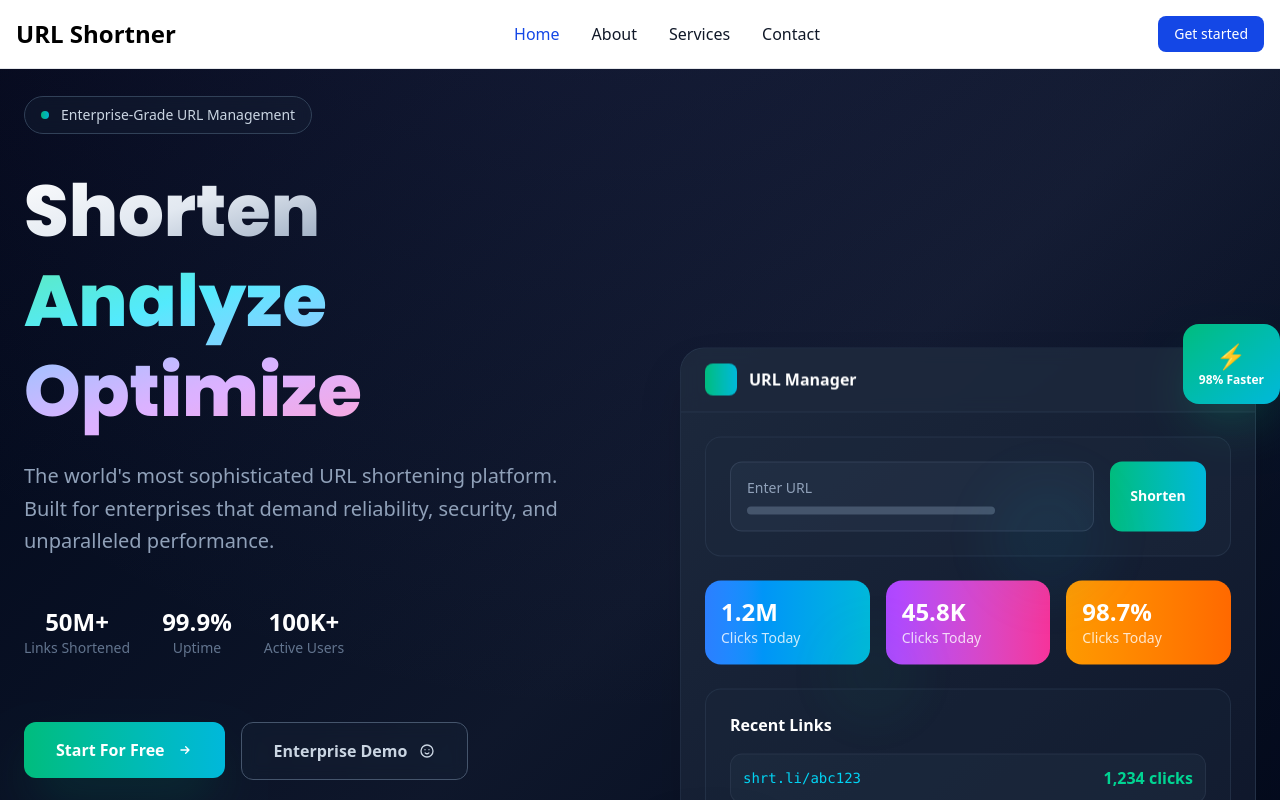
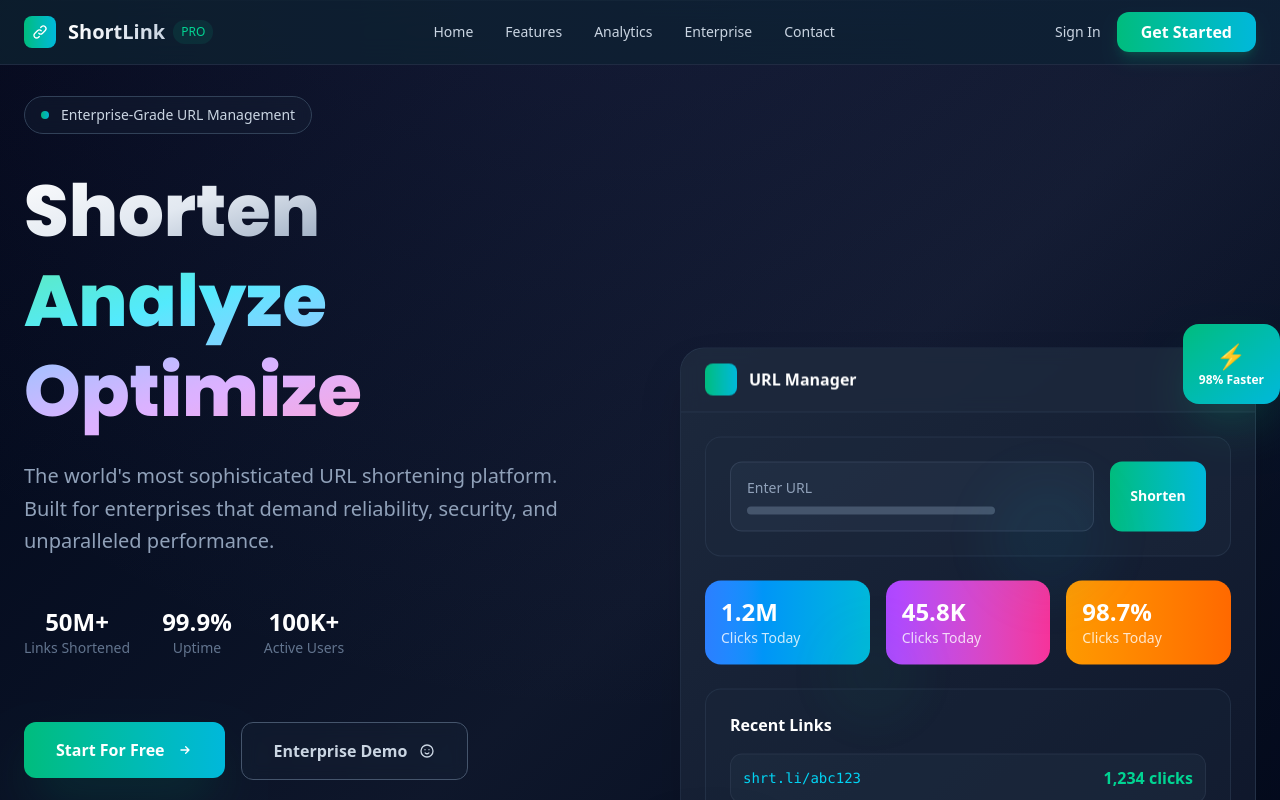
Before and after one commit to BitGladiator/URL-Shortner, a Next.js app: page / in a window 1280 px wide. Shown: the top 800 px of the page. Built offline with nearby package versions, Linux system fonts and the light colour scheme.

Commit message:
Optimized navigation bar

```diff
--- a/components/Navbar.js
+++ b/components/Navbar.js
@@ -1,86 +1,150 @@
+"use client"
 import Link from "next/link";
-import React from "react";
+import React, { useState } from "react";
+import { motion, AnimatePresence } from "framer-motion";
 
 const Navbar = () => {
+  const [isMenuOpen, setIsMenuOpen] = useState(false);
+
+  const navItems = [
+    { name: "Home", href: "/" },
+    { name: "Features", href: "/features" },
+    { name: "Analytics", href: "/analytics" },
+    { name: "Enterprise", href: "/enterprise" },
+    { name: "Contact", href: "/contact" }
+  ];
+
   return (
-    <nav className="bg-white dark:bg-gray-900 fixed w-full z-20 top-0 start-0 border-b border-gray-200 dark:border-gray-600">
-      <div className="max-w-screen-xl flex flex-wrap items-center justify-between mx-auto p-4">
-        <a href="/" className="flex items-center space-x-3 rtl:space-x-reverse">
-          <span className="self-center text-2xl font-semibold whitespace-nowrap dark:text-white">
-            URL Shortner
+    <nav className="fixed w-full z-50 top-0 backdrop-blur-xl bg-slate-900/80 border-b border-slate-700/50">
+      <div className="max-w-7xl mx-auto px-6">
+        <div className="flex items-center justify-between h-16">
+          <motion.div
+            initial={{ opacity: 0, x: -20 }}
+            animate={{ opacity: 1, x: 0 }}
+            transition={{ duration: 0.5 }}
+            className="flex items-center space-x-3"
+          >
+            <div className="w-8 h-8 bg-gradient-to-r from-emerald-500 to-cyan-500 rounded-lg flex items-center justify-center">
+              <svg className="w-4 h-4 text-white" fill="none" stroke="currentColor" viewBox="0 0 24 24">
+                <path strokeLinecap="round" strokeLinejoin="round" strokeWidth={2} d="M13.828 10.172a4 4 0 00-5.656 0l-4 4a4 4 0 105.656 5.656l1.102-1.101m-.758-4.899a4 4 0 005.656 0l4-4a4 4 0 00-5.656-5.656l-1.1 1.1" />
+              </svg>
+            </div>
+            <Link href="/" className="flex items-center space-x-2">
+              <span className="text-xl font-bold bg-gradient-to-r from-white to-slate-300 bg-clip-text text-transparent">
+                ShortLink
               </span>
-        </a>
-        <div className="flex md:order-2 space-x-3 md:space-x-0 rtl:space-x-reverse">
-          <button
-            type="button"
-            className="text-white bg-blue-700 hover:bg-blue-800 focus:ring-4 focus:outline-none focus:ring-blue-300 font-medium rounded-lg text-sm px-4 py-2 text-center dark:bg-blue-600 dark:hover:bg-blue-700 dark:focus:ring-blue-800"
+              <span className="text-xs text-emerald-400 font-medium bg-emerald-400/10 px-2 py-1 rounded-full">
+                PRO
+              </span>
+            </Link>
+          </motion.div>
+          <motion.div
+            initial={{ opacity: 0 }}
+            animate={{ opacity: 1 }}
+            transition={{ duration: 0.5, delay: 0.2 }}
+            className="hidden md:flex items-center space-x-8"
           >
-            <Link href="/shorten">Get started</Link>
-          </button>
-          <button
-            data-collapse-toggle="navbar-sticky"
-            type="button"
-            className="inline-flex items-center p-2 w-10 h-10 justify-center text-sm text-gray-500 rounded-lg md:hidden hover:bg-gray-100 focus:outline-none focus:ring-2 focus:ring-gray-200 dark:text-gray-400 dark:hover:bg-gray-700 dark:focus:ring-gray-600"
-            aria-controls="navbar-sticky"
-            aria-expanded="false"
+            {navItems.map((item, index) => (
+              <Link
+                key={item.name}
+                href={item.href}
+                className="relative text-slate-300 hover:text-white transition-colors duration-300 font-medium text-sm group"
               >
-            <span className="sr-only">Open main menu</span>
-            <svg
-              className="w-5 h-5"
-              aria-hidden="true"
-              xmlns="http://www.w3.org/2000/svg"
-              fill="none"
-              viewBox="0 0 17 14"
+                <motion.span
+                  initial={{ opacity: 0, y: -10 }}
+                  animate={{ opacity: 1, y: 0 }}
+                  transition={{ duration: 0.3, delay: index * 0.1 }}
                 >
-              <path
-                stroke="currentColor"
-                strokeLinecap="round"
-                strokeLinejoin="round"
-              />
-            </svg>
-          </button>
+                  {item.name}
+                </motion.span>
+                <span className="absolute -bottom-1 left-0 w-0 h-0.5 bg-gradient-to-r from-emerald-500 to-cyan-500 transition-all duration-300 group-hover:w-full"></span>
+              </Link>
+            ))}
+          </motion.div>
+          <motion.div
+            initial={{ opacity: 0, x: 20 }}
+            animate={{ opacity: 1, x: 0 }}
+            transition={{ duration: 0.5, delay: 0.3 }}
+            className="hidden md:flex items-center space-x-4"
+          >
+            <Link
+              href="/login"
+              className="text-slate-300 hover:text-white transition-colors duration-300 font-medium text-sm"
+            >
+              Sign In
+            </Link>
+            <Link href="/shorten">
+              <motion.button
+                whileHover={{ scale: 1.02 }}
+                whileTap={{ scale: 0.98 }}
+                className="bg-gradient-to-r from-emerald-500 to-cyan-500 hover:from-emerald-600 hover:to-cyan-600 px-6 py-2 rounded-xl font-semibold text-white transition-all duration-300 shadow-lg shadow-emerald-500/20"
+              >
+                Get Started
+              </motion.button>
+            </Link>
+          </motion.div>
+          <motion.button
+            initial={{ opacity: 0 }}
+            animate={{ opacity: 1 }}
+            transition={{ duration: 0.5 }}
+            onClick={() => setIsMenuOpen(!isMenuOpen)}
+            className="md:hidden flex flex-col items-center justify-center w-10 h-10 rounded-xl bg-slate-800/50 border border-slate-700/50"
+          >
+            <span className={`w-5 h-0.5 bg-slate-300 transition-all duration-300 ${isMenuOpen ? 'rotate-45 translate-y-1.5' : ''}`}></span>
+            <span className={`w-5 h-0.5 bg-slate-300 transition-all duration-300 mt-1.5 ${isMenuOpen ? 'opacity-0' : ''}`}></span>
+            <span className={`w-5 h-0.5 bg-slate-300 transition-all duration-300 mt-1.5 ${isMenuOpen ? '-rotate-45 -translate-y-1.5' : ''}`}></span>
+          </motion.button>
         </div>
-        <div
-          className="items-center justify-between hidden w-full md:flex md:w-auto md:order-1"
-          id="navbar-sticky"
+        <AnimatePresence>
+          {isMenuOpen && (
+            <motion.div
+              initial={{ opacity: 0, height: 0 }}
+              animate={{ opacity: 1, height: "auto" }}
+              exit={{ opacity: 0, height: 0 }}
+              transition={{ duration: 0.3 }}
+              className="md:hidden overflow-hidden"
             >
-          <ul className="flex flex-col p-4 md:p-0 mt-4 font-medium border border-gray-100 rounded-lg bg-gray-50 md:space-x-8 rtl:space-x-reverse md:flex-row md:mt-0 md:border-0 md:bg-white dark:bg-gray-800 md:dark:bg-gray-900 dark:border-gray-700">
-            <li>
-              <a
-                href="/"
-                className="block py-2 px-3 text-white bg-blue-700 rounded-sm md:bg-transparent md:text-blue-700 md:p-0 md:dark:text-blue-500"
-                aria-current="page"
+              <div className="py-6 border-t border-slate-700/50 space-y-4">
+                {navItems.map((item, index) => (
+                  <motion.div
+                    key={item.name}
+                    initial={{ opacity: 0, x: -20 }}
+                    animate={{ opacity: 1, x: 0 }}
+                    transition={{ duration: 0.3, delay: index * 0.1 }}
                   >
-                Home
-              </a>
-            </li>
-            <li>
-              <a
-                href="/about"
-                className="block py-2 px-3 text-gray-900 rounded-sm hover:bg-gray-100 md:hover:bg-transparent md:hover:text-blue-700 md:p-0 md:dark:hover:text-blue-500 dark:text-white dark:hover:bg-gray-700 dark:hover:text-white md:dark:hover:bg-transparent dark:border-gray-700"
+                    <Link
+                      href={item.href}
+                      onClick={() => setIsMenuOpen(false)}
+                      className="block text-slate-300 hover:text-white transition-colors duration-300 font-medium py-2"
                     >
-                About
-              </a>
-            </li>
-            <li>
-              <a
-                href="/services"
-                className="block py-2 px-3 text-gray-900 rounded-sm hover:bg-gray-100 md:hover:bg-transparent md:hover:text-blue-700 md:p-0 md:dark:hover:text-blue-500 dark:text-white dark:hover:bg-gray-700 dark:hover:text-white md:dark:hover:bg-transparent dark:border-gray-700"
+                      {item.name}
+                    </Link>
+                  </motion.div>
+                ))}
+                <div className="pt-4 space-y-3 border-t border-slate-700/50">
+                  <Link
+                    href="/login"
+                    onClick={() => setIsMenuOpen(false)}
+                    className="block text-slate-300 hover:text-white transition-colors duration-300 font-medium py-2"
                   >
-                Services
-              </a>
-            </li>
-            <li>
-              <a
-                href="/contact"
-                className="block py-2 px-3 text-gray-900 rounded-sm hover:bg-gray-100 md:hover:bg-transparent md:hover:text-blue-700 md:p-0 md:dark:hover:text-blue-500 dark:text-white dark:hover:bg-gray-700 dark:hover:text-white md:dark:hover:bg-transparent dark:border-gray-700"
+                    Sign In
+                  </Link>
+                  <Link href="/shorten" onClick={() => setIsMenuOpen(false)}>
+                    <motion.button
+                      whileHover={{ scale: 1.02 }}
+                      whileTap={{ scale: 0.98 }}
+                      className="w-full bg-gradient-to-r from-emerald-500 to-cyan-500 hover:from-emerald-600 hover:to-cyan-600 px-6 py-3 rounded-xl font-semibold text-white transition-all duration-300 shadow-lg shadow-emerald-500/20"
                     >
-                Contact
-              </a>
-            </li>
-          </ul>
+                      Get Started
+                    </motion.button>
+                  </Link>
                 </div>
               </div>
+            </motion.div>
+          )}
+        </AnimatePresence>
+      </div>
+      <div className="absolute inset-0 bg-gradient-to-r from-emerald-500/5 to-cyan-500/5 pointer-events-none -z-10"></div>
     </nav>
   );
 };
```
Lines whose indentation alone changed are shown as unchanged.
